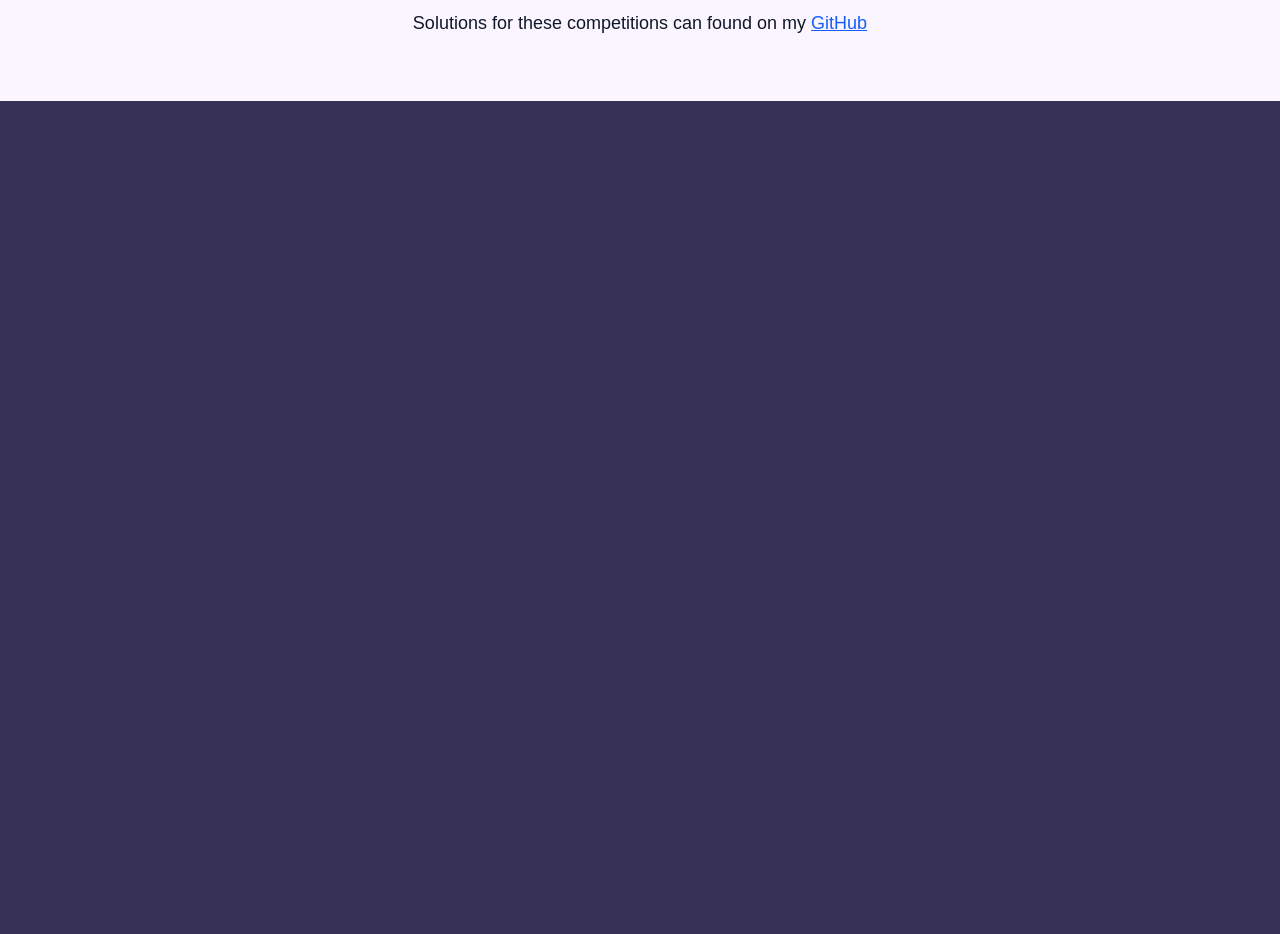
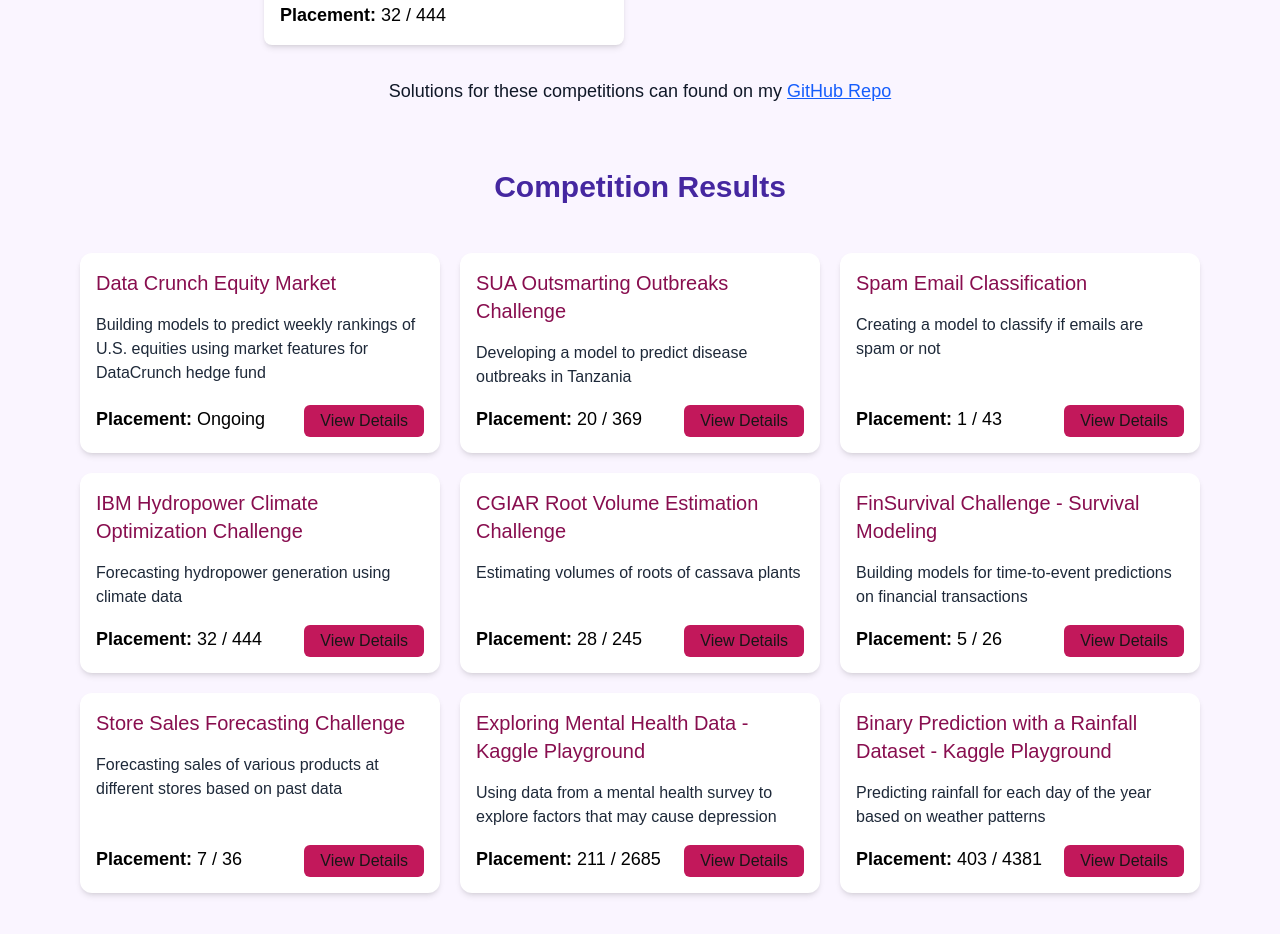
Before and after one commit to mashrursakif/personal-site, a Next.js app: page /competitions in a window 1280 px wide. Shown: the part 1580-2514 px from the top of the page. Before the commit the page ends 1681 px from the top, so only its background shows below. Built offline with nearby package versions, Linux system fonts and the light colour scheme.

Commit message:
Add comeptition results section in competitions page

```diff
--- a/src/app/competitions/page.jsx
+++ b/src/app/competitions/page.jsx
@@ -1,5 +1,6 @@
 import Link from 'next/link';
 import CompList from '../components/CompList';
+import CompResults from '../components/CompResults';
 import { comps } from '../data/dataLists';
 
 export default function Competitions() {
@@ -8,9 +9,9 @@ export default function Competitions() {
 			<div className='w-full max-w-[1200px] mx-auto flex justify-center items-center px-8 py-16 bg-transparent min-h-[360px]'>
 				<div className='w-full max-w-[600px] mx-auto px-4'>
 					<h1 className='text-4xl text-white-100 text-center mb-4'>
-						My Machine Learning Competitions
+						Machine Learning Competitions
 					</h1>
-					<p className='text-center text-xl'>
+					<p className='text-center text-lg'>
 						These are some of the notable ML competitions I've participated in.
 						They include tasks such as making tabular regression and
 						classification models, forecasting based on timeseries data, and
@@ -41,7 +42,11 @@ export default function Competitions() {
 			</div>
 
 			<div className='bg-purple-50 min-h-[800px]'>
-				<div className='projects-con w-full max-w-[1200px] mx-auto py-16 border-purple-800'>
+				<div className='projects-con w-full max-w-[1200px] mx-auto pt-12 pb-8 border-purple-800'>
+					<h2 className='text-3xl text-center font-bold mb-12 color-primary'>
+						Posts
+					</h2>
+
 					<CompList comps={comps} />
 
 					<p className='text-lg text-center text-gray-900 mt-8'>
@@ -52,9 +57,25 @@ export default function Competitions() {
 							target='_blank'
 							rel='noopener noreferrer'
 						>
-							GitHub
+							GitHub Repo
 						</Link>
 					</p>
+				</div>
+			</div>
+
+			<div className='bg-purple-50 min-h-[800px]'>
+				<div className='projects-con w-full max-w-[1200px] mx-auto pt-8 pb-16 border-purple-800'>
+					<h2 className='text-3xl font-bold text-center mb-12 color-primary'>
+						Competition Results
+					</h2>
+
+					{/* <p className='text-lg text-center text-gray-900 mt-4'>
+                        Competitions without full write-ups. These are competitions
+                        with private data/code, smaller competitions, and limited public
+                        details.
+                    </p> */}
+
+					<CompResults comps={comps} />
 				</div>
 			</div>
 		</div>
--- a/src/app/components/CompList.jsx
+++ b/src/app/components/CompList.jsx
@@ -2,14 +2,16 @@ import Image from 'next/image';
 import Link from 'next/link';
 
 export default function CompList({ comps }) {
+	const postComps = comps.filter((c) => c.postLink);
+
 	return (
 		<div className='grid grid-cols-1 md:grid-cols-2 gap-8 mx-auto max-w-fit'>
 			{/* <div className='flex items-center flex-wrap gap-8'> */}
-      {comps.length === 0 ? (
+			{postComps.length === 0 ? (
 				<p>Nothing found</p>
 			) : (
-        comps.map((comp, index) => (
-          <Link key={index} href={comp.link}>
+				postComps.map((comp, index) => (
+					<Link key={index} href={comp.postLink}>
 						<div className='bg-white shadow-md w-full max-w-[360px] h-[480px] rounded-lg overflow-hidden flex flex-col'>
 							<div>
 								<Image
--- /dev/null
+++ b/src/app/components/CompResults.jsx
@@ -0,0 +1,44 @@
+// import Image from 'next/image';
+import Link from 'next/link';
+
+export default function CompResults({ comps }) {
+	return (
+		<div className='grid grid-cols-1 md:grid-cols-2 xl:grid-cols-3 gap-5 mx-auto max-w-fit'>
+			{/* <div className='flex items-center flex-wrap gap-8'> */}
+			{comps.length === 0 ? (
+				<p>Nothing found</p>
+			) : (
+				comps.map((comp, index) => (
+					<Link
+						key={index}
+						href={comp.webLink}
+						target='_blank'
+						rel='noopener noreferrer'
+					>
+						<div className='bg-white shadow-md w-full max-w-[360px] h-[200px] rounded-xl overflow-hidden flex flex-col'>
+							<div className='p-4 flex flex-1 flex-col justify-between'>
+								<div>
+									<h2 className='text-xl color-secondary mb-4'>{comp.title}</h2>
+									<p className='text-md text-gray-800 mb-4'>
+										{comp.description}
+									</p>
+								</div>
+
+								<div className='flex justify-between'>
+									<p className='text-lg text-black'>
+										<b>Placement: </b>
+										{comp.placement}
+									</p>
+
+									<button className='bg-secondary text-white-100 px-4 py-1 rounded-md cursor-pointer'>
+										View Details
+									</button>
+								</div>
+							</div>
+						</div>
+					</Link>
+				))
+			)}
+		</div>
+	);
+}
--- a/src/app/data/dataLists.js
+++ b/src/app/data/dataLists.js
@@ -39,32 +39,81 @@ export const projects = [
 
 export const comps = [
 	{
+		title: 'Data Crunch Equity Market',
+		description:
+			'Building models to predict weekly rankings of U.S. equities using market features for DataCrunch hedge fund',
+		placement: 'Ongoing',
+		webLink: 'https://hub.crunchdao.com/competitions/datacrunch',
+	},
+	{
 		title: 'SUA Outsmarting Outbreaks Challenge',
 		description: 'Developing a model to predict disease outbreaks in Tanzania',
-		link: 'competitions/outsmarting-outbreaks',
+		postLink: 'competitions/outsmarting-outbreaks',
 		imageUrl: '/images/outsmarting_outbreaks.webp',
-		placement: '20/369',
+		placement: '20 / 369',
+		webLink:
+			'https://zindi.africa/competitions/outsmarting-outbreaks-challenge',
 	},
 	{
 		title: 'Spam Email Classification',
 		description: 'Creating a model to classify if emails are spam or not',
-		link: 'competitions/spam-emails',
+		postLink: 'competitions/spam-emails',
 		imageUrl: '/images/spam_emails.webp',
-		placement: '1/43',
+		placement: '1 / 43',
+		webLink: 'https://www.kaggle.com/competitions/spam-emails12345/overview',
 	},
 
 	{
 		title: 'IBM Hydropower Climate Optimization Challenge',
 		description: 'Forecasting hydropower generation using climate data',
-		link: 'competitions/hydropower-climate-optimization',
+		postLink: 'competitions/hydropower-climate-optimization',
 		imageUrl: '/images/hydropower_climate_optimization.webp',
-		placement: '32/444',
+		placement: '32 / 444',
+		webLink:
+			'https://zindi.africa/competitions/ibm-skillsbuild-hydropower-climate-optimisation-challenge',
+	},
+	{
+		title: 'CGIAR Root Volume Estimation Challenge',
+		description: 'Estimating volumes of roots of cassava plants',
+		placement: '28 / 245',
+		webLink:
+			'https://zindi.africa/competitions/cgiar-root-volume-estimation-challenge',
+	},
+	{
+		title: 'FinSurvival Challenge - Survival Modeling',
+		description:
+			'Building models for time-to-event predictions on financial transactions',
+		placement: '5 / 26',
+		webLink: 'https://www.codabench.org/competitions/10561/',
+	},
+	{
+		title: 'Store Sales Forecasting Challenge',
+		description:
+			'Forecasting sales of various products at different stores based on past data',
+		placement: '7 / 36',
+		webLink:
+			'https://zindi.africa/competitions/store-sales-forecasting-challenge-for-beginners',
 	},
 	// {
-	//   title: 'CGIAR Root Volume Estimation Challenge',
-	//   description: 'Estimating volumes of roots of cassava plants',
-	//   link: 'competitions/root-volume-estimation',
-	//   imageUrl: '/images/root_volume_estimation.webp',
-	//   placement: '28/245',
+	// 	title: 'Barbados Lands and Surveys Plot Automation',
+	// 	description:
+	// 		'Extracting land plot shapes and metadata using deep learning and OCR models',
+	// 	placement: '53 / 154',
+	// 	webLink:
+	// 		'https://zindi.africa/competitions/barbados-lands-and-surveys-plot-automation-challenge',
 	// },
+	{
+		title: 'Exploring Mental Health Data - Kaggle Playground',
+		description:
+			'Using data from a mental health survey to explore factors that may cause depression',
+		placement: '211 / 2685',
+		webLink: 'https://www.kaggle.com/competitions/playground-series-s4e11',
+	},
+	{
+		title: 'Binary Prediction with a Rainfall Dataset - Kaggle Playground',
+		description:
+			'Predicting rainfall for each day of the year based on weather patterns',
+		placement: '403 / 4381',
+		webLink: 'https://www.kaggle.com/competitions/playground-series-s5e3',
+	},
 ];
--- a/src/app/page.jsx
+++ b/src/app/page.jsx
@@ -32,7 +32,7 @@ export default function Home() {
 					<div className='flex justify-center items-center'>
 						<Link href='/projects'>
 							<button className='bg-secondary text-white-100 px-4 py-2 rounded-md mt-8 cursor-pointer'>
-								View all projects
+								View All Projects
 							</button>
 						</Link>
 					</div>
@@ -48,7 +48,7 @@ export default function Home() {
 					<div className='flex justify-center items-center'>
 						<Link href='/competitions'>
 							<button className='bg-secondary text-white-100 px-4 py-2 rounded-md mt-8 cursor-pointer'>
-								View all Competitions
+								View All Competitions
 							</button>
 						</Link>
 					</div>
--- a/src/app/projects/page.jsx
+++ b/src/app/projects/page.jsx
@@ -9,7 +9,8 @@ export default function Projects() {
 					<h1 className='text-4xl text-white-100 text-center mb-4'>
 						Personal Projects
 					</h1>
-					<p className='text-center text-xl'>
+
+					<p className='text-center text-lg'>
 						These are projects I've worked on in my free time. It spans variety
 						of things such as web development, building python packages, and
 						working on this website itself! Making these was a great way for me
```
Also changed, not shown: src/app/content/projects/ASCIIConverter.jsx (+6 -12 lines). Lines whose indentation alone changed are shown as unchanged.
